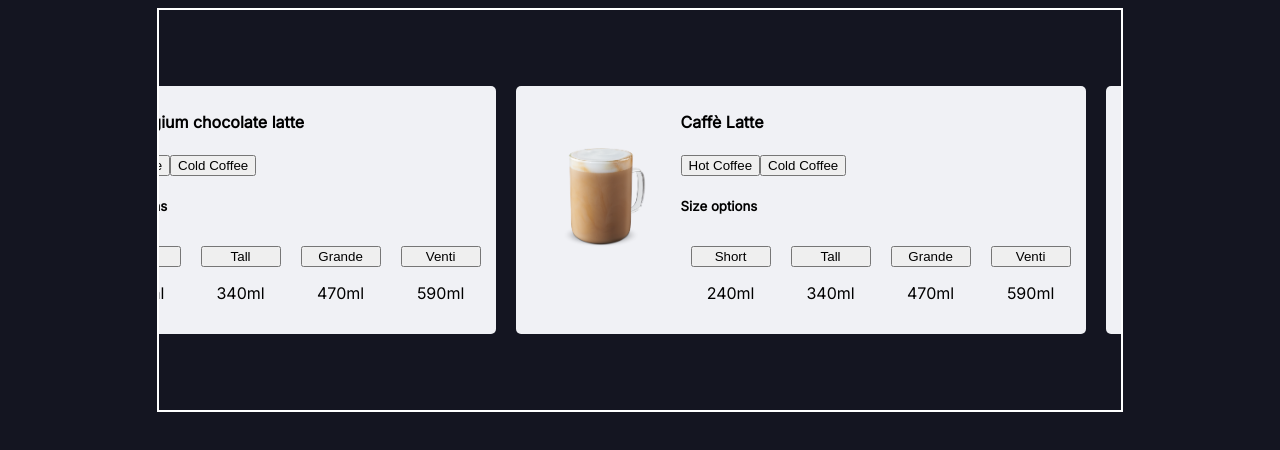
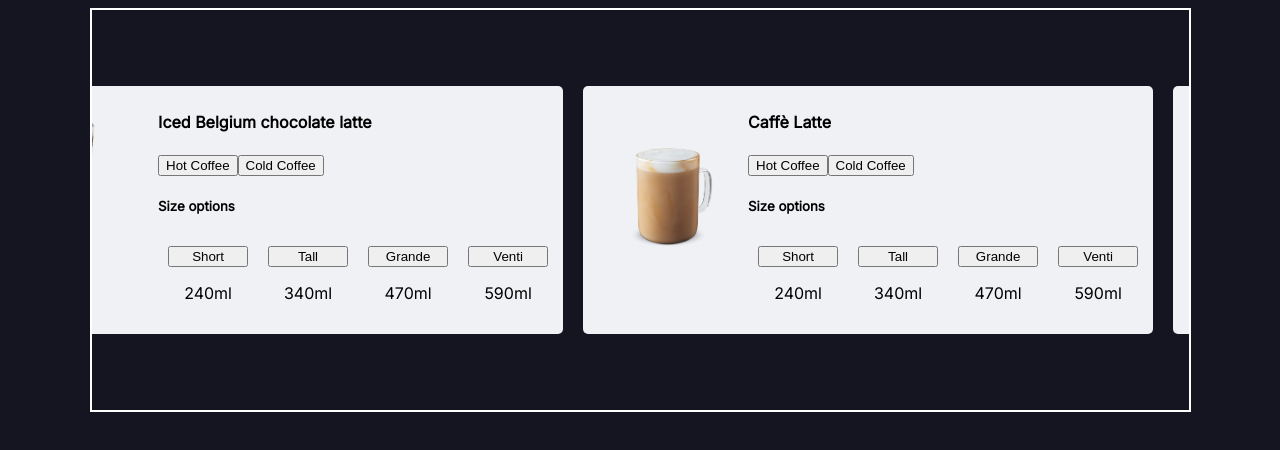
Before and after one commit to PrakharAgrawal031/starbucks_components, a React (Vite) app: page / in a window 1280 px wide. Shown: the top 450 px of the page. Built offline with nearby package versions, Linux system fonts and the light colour scheme.

Commit message:
resolve image issue v4

```diff
--- a/index2.json
+++ b/index2.json
@@ -2,7 +2,7 @@
     {
         "id" : 1,
         "head": "Iced Belgium chocolate latte",
-        "image": "./starbucks_components/product_images/iced_belgian_chocolate_latte.png",
+        "image": "/product_images/iced_belgian_chocolate_latte.png",
         "description" : " Espresso with richly flavoured Belgium chocolate sauce, mocha sauce and steamed milk served over ice. Topped with chocolate whipped cream and dark chocolate chips. ",
         "sizes" : {
             "s1" : "240ml",
@@ -15,7 +15,7 @@
 
     {
         "id" : 2,
-        "image": "./starbucks_components/product_images/caffe_latte.png",
+        "image": "/product_images/caffe_latte.png",
         "head": "Caffè Latte",
         "description" : "This is the original coffeehouse classic. And like most classics,  apart of its appeal comes from its simplicity. Some prefer to add syrup or extra espresso to the recipe.",
         "sizes" : {
@@ -29,7 +29,7 @@
 
     {
         "id" : 3,
-        "image": "./starbucks_components/product_images/espresso_frappuccino.png",
+        "image": "/product_images/espresso_frappuccino.png",
         "head":"Espresso Frappuccino",
         "description" : " Coffee is combined with a shot of espresso and milk, then blended with ice to give you a nice little jolt and lots of sipping joy. ",
         "sizes" : {
--- a/src/components/detailed_recipe/recipe_card.css
+++ b/src/components/detailed_recipe/recipe_card.css
@@ -12,7 +12,7 @@
     justify-content: center;
     align-items: center;
     overflow-x:auto;
-    padding: 0px 30px 0px 300px;
+    padding: 0px 30px 0px 435px;
 }
 
 .recipe_card::-webkit-scrollbar{
```
